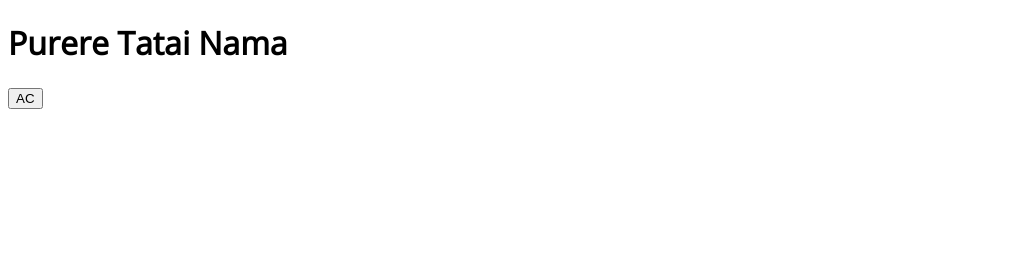
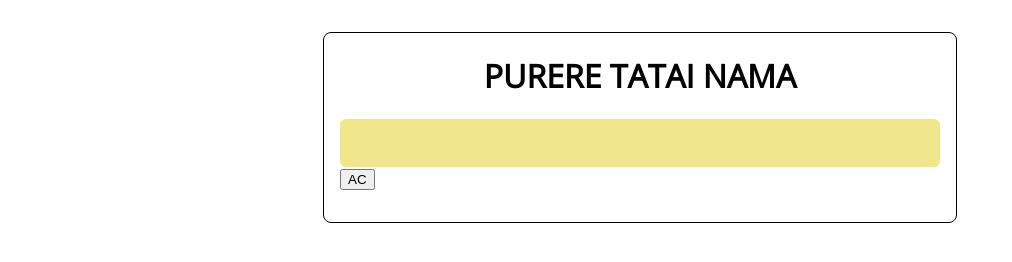
Before and after one commit to rena-deane/js-calculator, a plain HTML site: page index.html in a window 1280 px wide. Shown: the whole page, without its empty margins (0-1012 px from the left). Drawn offline with nearby package versions, Linux system fonts and the light colour scheme.

Commit message:
style div to see sections

```diff
--- a/styles/main.css
+++ b/styles/main.css
@@ -1,3 +1,27 @@
 body {
   font-family: 'Open Sans', sans-serif;
 }
+
+h1 {
+ text-transform: uppercase;
+ text-align: center;
+}
+
+#container{
+  border-radius: .5em;
+  border: thin solid #000000;
+  margin-left: auto;
+  margin-right: auto;
+  margin-top: 2em;
+  width: 50%;
+}
+
+#inner-container{
+  padding: 0 1em 2em 1em;
+}
+
+#see-equation {
+  background-color: #F0E68C;
+  border-radius: .4em;
+  height: 3em;
+}
```
